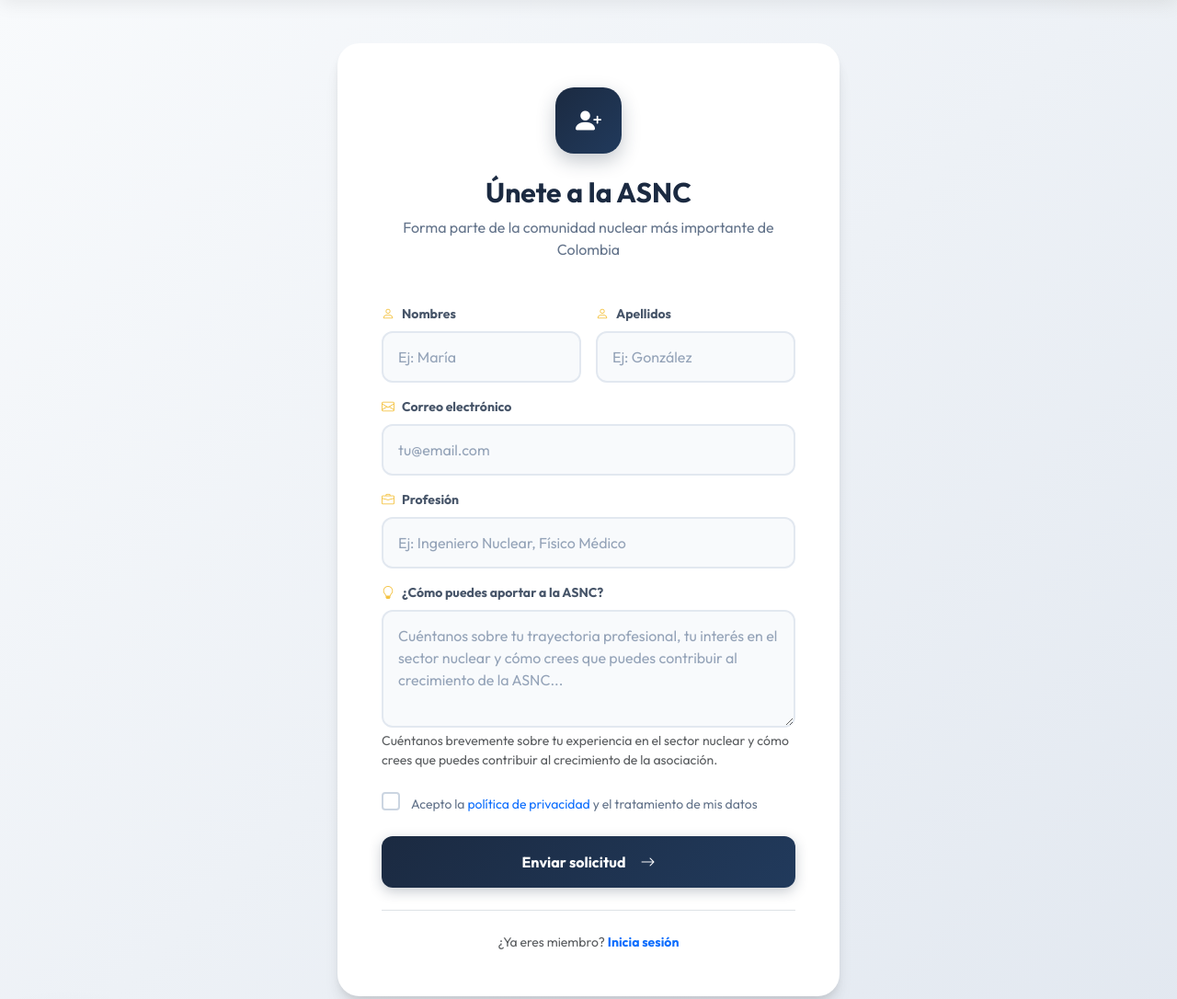
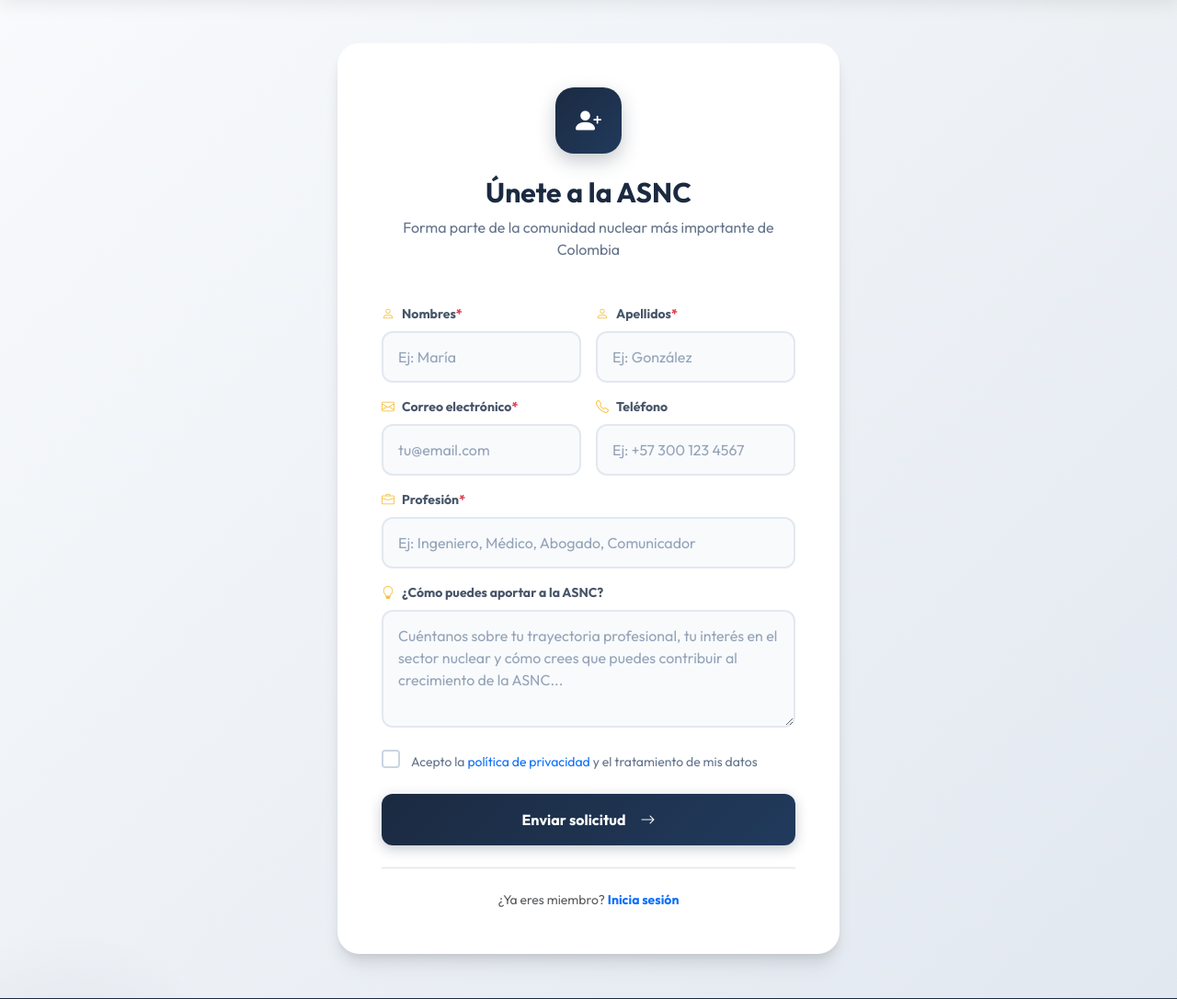
Before and after one commit to Santiago-caicedo/ASNC_WEB, a Django app: page /solicitud/ in a window 1280 px wide. Shown: the part 133-1219 px from the top of the page at 92% size. Run offline with Django 5.2, Linux system fonts and the light colour scheme.

Commit message:
cambios en formulario

```diff
--- a/admissions/forms.py
+++ b/admissions/forms.py
@@ -25,7 +25,7 @@ class MembershipApplicationForm(forms.ModelForm):
                 'class': 'form-control form-control-lg'
             }),
             'profession': forms.TextInput(attrs={
-                'placeholder': 'Ej: Ingeniero Nuclear, Físico Médico',
+                'placeholder': 'Ej: Ingeniero, Médico, Abogado, Comunicador',
                 'class': 'form-control form-control-lg'
             }),
             'contribution_statement': forms.Textarea(attrs={
--- a/admissions/templates/admissions/application_form.html
+++ b/admissions/templates/admissions/application_form.html
@@ -30,7 +30,7 @@
                             <!-- Nombre -->
                             <div class="col-sm-6">
                                 <label class="form-label">
-                                    <i class="bi bi-person me-2"></i>Nombres
+                                    <i class="bi bi-person me-2"></i>Nombres <span class="text-danger">*</span>
                                 </label>
                                 {{ form.first_name }}
                                 {% if form.first_name.errors %}
@@ -41,7 +41,7 @@
                             <!-- Apellido -->
                             <div class="col-sm-6">
                                 <label class="form-label">
-                                    <i class="bi bi-person me-2"></i>Apellidos
+                                    <i class="bi bi-person me-2"></i>Apellidos <span class="text-danger">*</span>
                                 </label>
                                 {{ form.last_name }}
                                 {% if form.last_name.errors %}
@@ -50,9 +50,9 @@
                             </div>
 
                             <!-- Email -->
-                            <div class="col-12">
+                            <div class="col-sm-6">
                                 <label class="form-label">
-                                    <i class="bi bi-envelope me-2"></i>Correo electrónico
+                                    <i class="bi bi-envelope me-2"></i>Correo electrónico <span class="text-danger">*</span>
                                 </label>
                                 {{ form.email }}
                                 {% if form.email.errors %}
@@ -60,10 +60,21 @@
                                 {% endif %}
                             </div>
 
+                            <!-- Teléfono -->
+                            <div class="col-sm-6">
+                                <label class="form-label">
+                                    <i class="bi bi-telephone me-2"></i>Teléfono
+                                </label>
+                                {{ form.phone }}
+                                {% if form.phone.errors %}
+                                    <div class="invalid-feedback d-block">{{ form.phone.errors.0 }}</div>
+                                {% endif %}
+                            </div>
+
                             <!-- Profesión -->
                             <div class="col-12">
                                 <label class="form-label">
-                                    <i class="bi bi-briefcase me-2"></i>Profesión
+                                    <i class="bi bi-briefcase me-2"></i>Profesión <span class="text-danger">*</span>
                                 </label>
                                 {{ form.profession }}
                                 {% if form.profession.errors %}
@@ -77,9 +88,6 @@
                                     <i class="bi bi-lightbulb me-2"></i>¿Cómo puedes aportar a la ASNC?
                                 </label>
                                 {{ form.contribution_statement }}
-                                <small class="form-text text-muted mt-1 d-block">
-                                    Cuéntanos brevemente sobre tu experiencia en el sector nuclear y cómo crees que puedes contribuir al crecimiento de la asociación.
-                                </small>
                                 {% if form.contribution_statement.errors %}
                                     <div class="invalid-feedback d-block">{{ form.contribution_statement.errors.0 }}</div>
                                 {% endif %}
```
